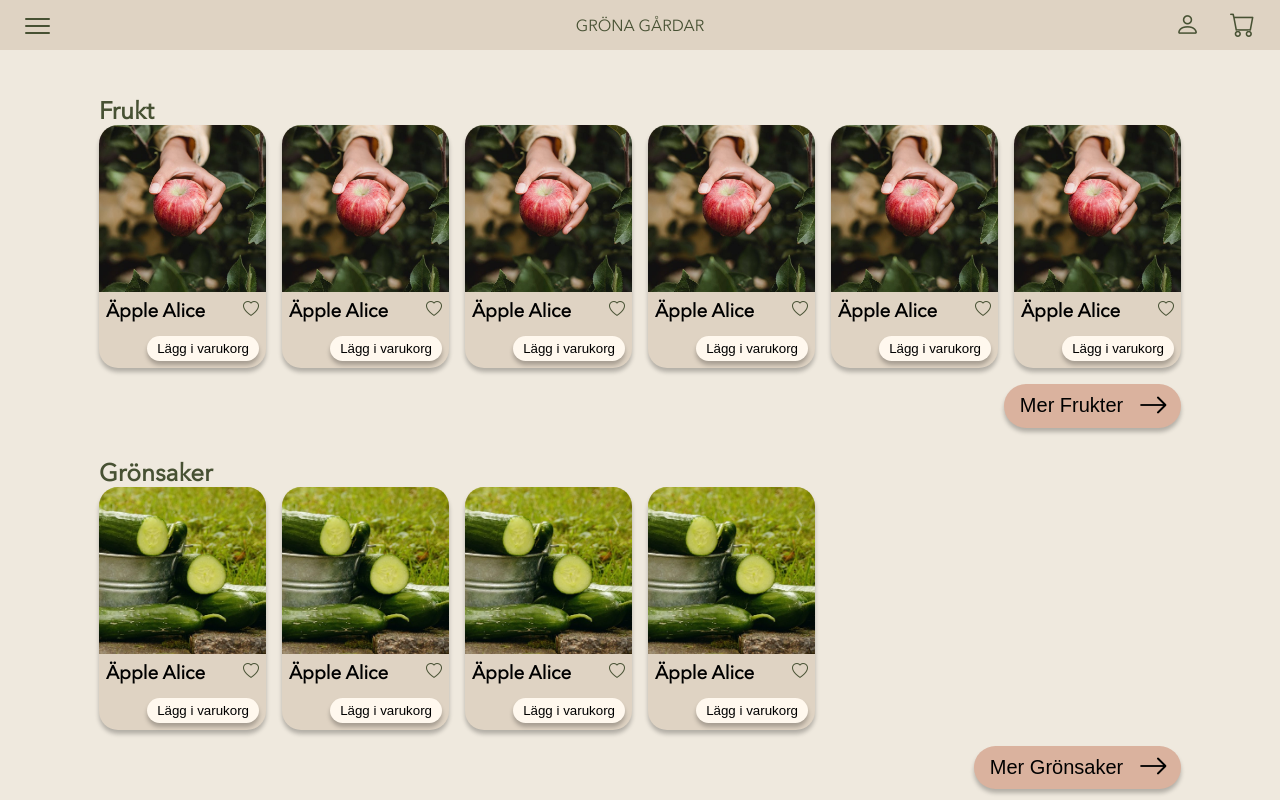
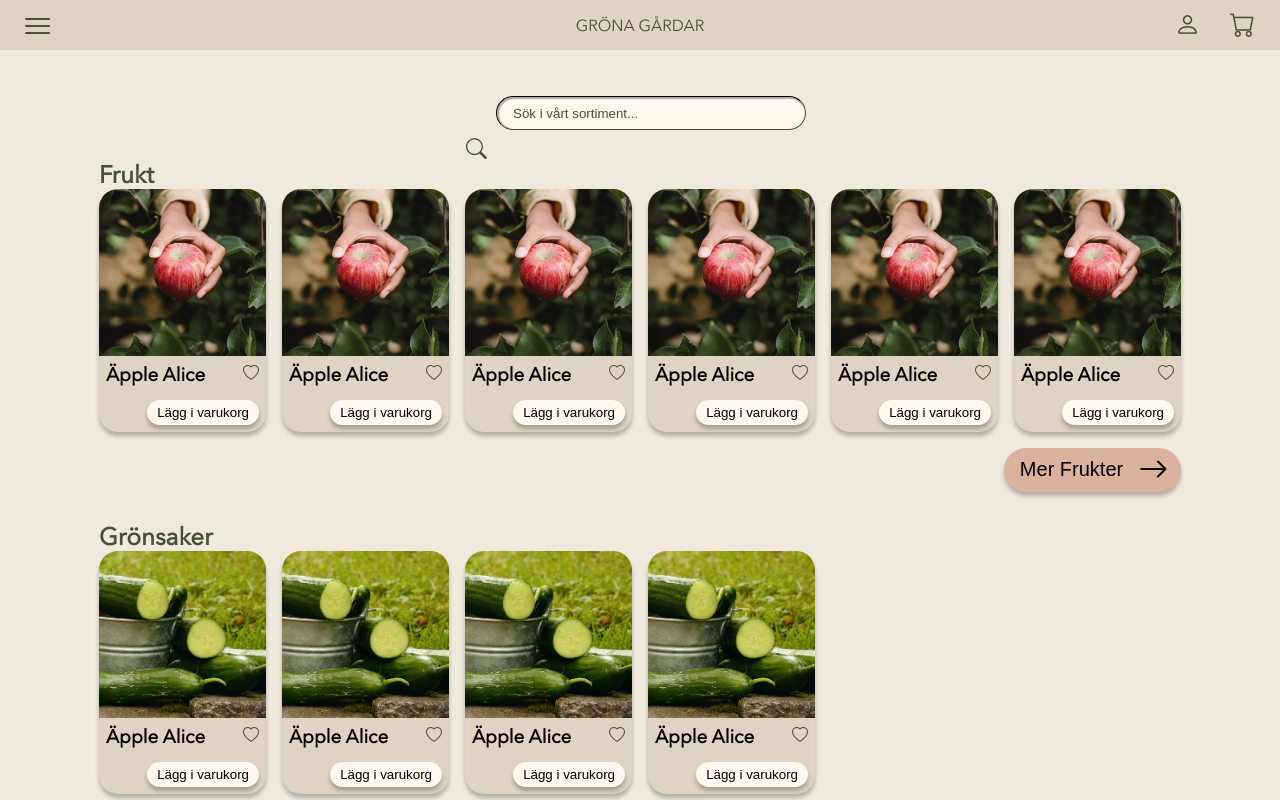
Before and after one commit to f1schhh/Grona-gardar, a Vue app: page /products in a window 1280 px wide. Shown: the top 800 px of the page. Built offline with nearby package versions, Linux system fonts and the light colour scheme.

Commit message:
Skapat component SearchBar.vue

```diff
--- /dev/null
+++ b/src/components/SearchBar.vue
@@ -0,0 +1,45 @@
+<script>
+</script>
+
+<style scoped>
+#searchDiv {
+    width: 100%;
+    margin-bottom: 10px;
+    max-width: 18rem;
+    margin: auto;
+}
+
+
+#searchInput {
+    border-radius: 2rem;
+    height: 1.5rem;
+    background-color: var(--light-beige);
+    border: inset var(--dark-green) 1.5px;
+    box-shadow: 1px 1px 1px 1px rgba(0, 0, 0, 0.3) inset;
+    text-align: left;
+    color: var(--dark-green);
+
+    width: 100%;
+    padding: 0.25rem;
+    padding-left: 1rem;
+}
+
+
+#searchIcon {
+    position: absolute;
+    margin-left: -2.5rem;
+    margin-top: -0.25rem;
+    font-size: 1.3rem;
+    padding: 10px;
+    min-width: 40px;
+}
+</style>
+
+<template>
+    <form>
+        <div id="searchDiv">
+
+            <input type="text" id="searchInput" value="Sök i vårt sortiment..."><i id="searchIcon" class="bi bi-search"></i>
+        </div>
+    </form>
+</template>
--- a/src/style.css
+++ b/src/style.css
@@ -47,6 +47,10 @@ button {
   outline: none;
   padding: 0;
   text-transform: inherit;
+}
+
+button:hover {
+  cursor: pointer;
 }
 
 h1,
--- a/src/views/ProductsPageview.vue
+++ b/src/views/ProductsPageview.vue
@@ -1,7 +1,25 @@
-<script></script>
+<script>
+import SearchBar from '../components/SearchBar.vue';
+
+
+export default {
+    data() {
+
+    },
+    methods: {
+
+    },
+    components: {
+        SearchBar,
+    },
+}
+</script>
 
 <template>
     <article>
+        <section>
+            <SearchBar></SearchBar>
+        </section>
         <section>
             <h2>Frukt</h2>
             <ul class="product_list">
```
Lines whose indentation alone changed are shown as unchanged.
